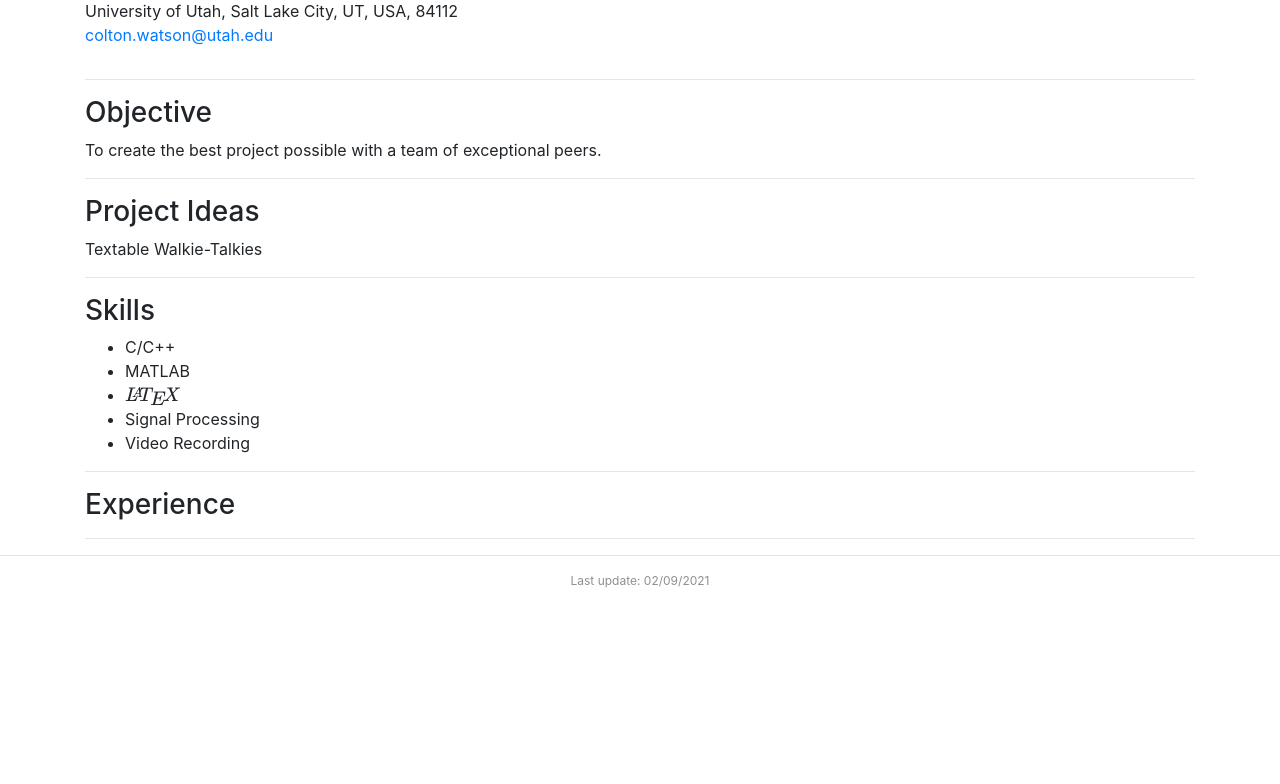
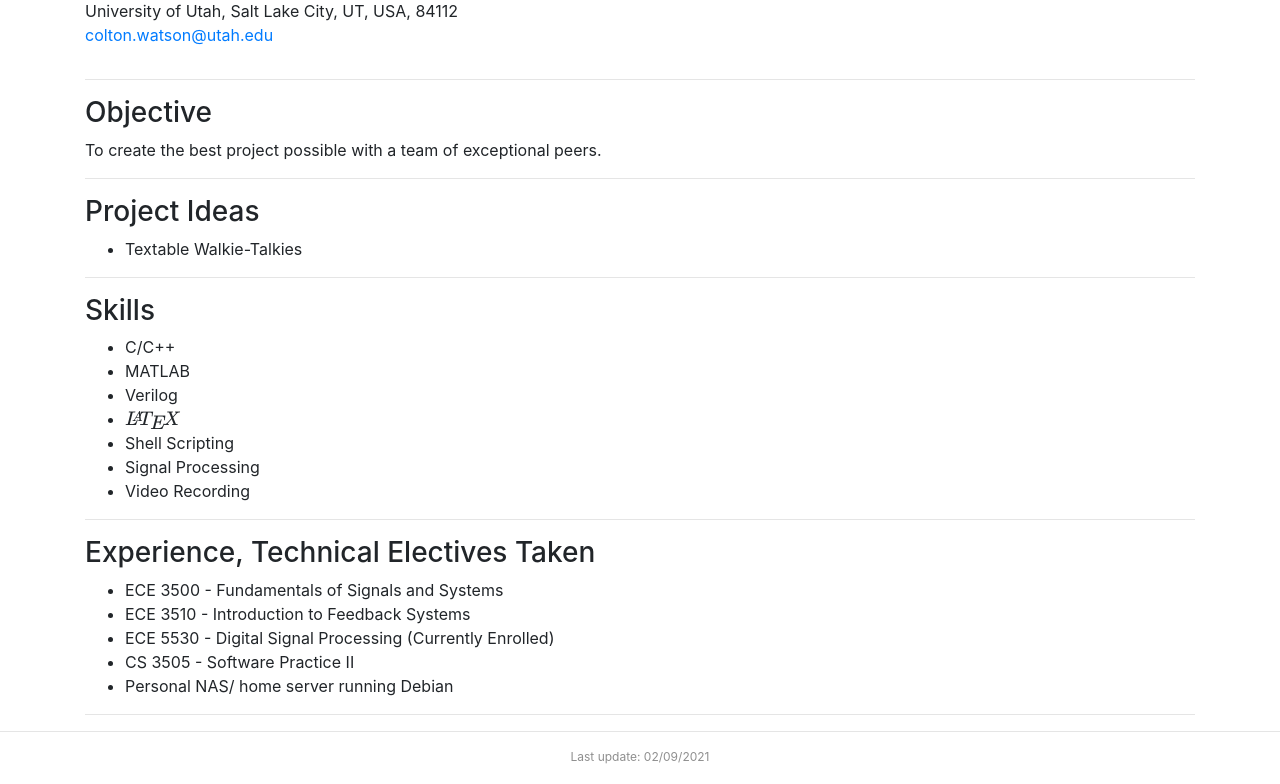
Before and after one commit to Interestle/Interestle.github.io, a plain HTML site: page index.html in a window 1280 px wide. Shown: the part 87-871 px from the top of the page. Before the commit the page ends 800 px from the top, so only its background shows below. Drawn offline with nearby package versions, Linux system fonts and the light colour scheme.

Commit message:
Updated Resume

```diff
--- a/index.html
+++ b/index.html
@@ -53,22 +53,33 @@ To create the best project possible with a team of exceptional peers.
 <hr>
 
 <h3>Project Ideas</h3>
-<p>Textable Walkie-Talkies
-</p>
+<ul>
+	<li>Textable Walkie-Talkies</li>
+</ul>
 <hr>
 
 <h3>Skills</h3>
+
 <ul>
 	<li>C/C++</li>
 	<li>MATLAB</li>
+	<li>Verilog</li>
 	<li>\(\LaTeX\)</li>
+	<li>Shell Scripting</li>
 	<li>Signal Processing</li>
 	<li>Video Recording</li>
 </ul>
+
 <hr>
 
-<h3>Experience</h3>
-
+<h3>Experience, Technical Electives Taken</h3>
+<ul>
+	<li>ECE 3500 - Fundamentals of Signals and Systems</li>
+	<li>ECE 3510 - Introduction to Feedback Systems</li>
+	<li>ECE 5530 - Digital Signal Processing (Currently Enrolled)</li>
+	<li>CS 3505 - Software Practice II</li>
+	<li>Personal NAS/ home server running Debian</li>
+</ul>
 <hr>
 
 
@@ -83,7 +94,5 @@ To create the best project possible with a team of exceptional peers.
 
 </body>
 
-  <!--<script src="js/news.js"></script>
-  <script src="js/index.js"></script>-->
 
 </html>
```
Also changed, not shown: images/twhuang.jpg (deleted), 14 other files.
